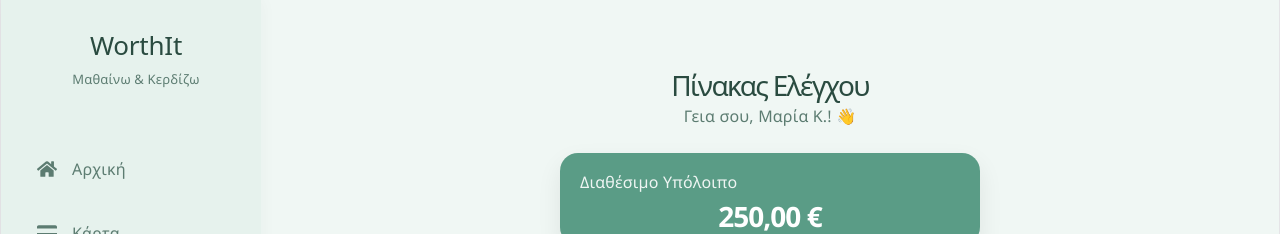
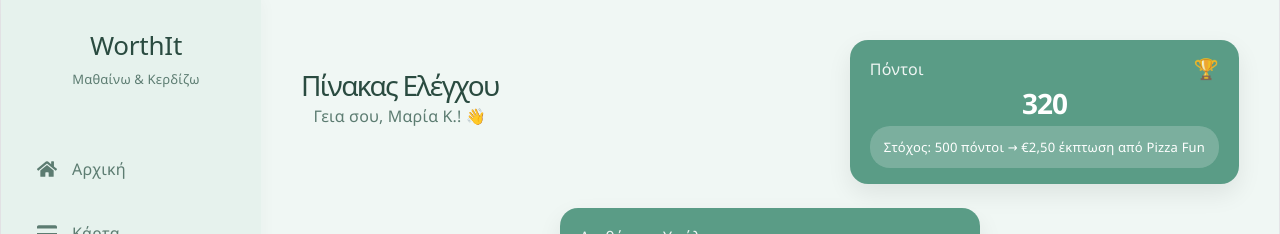
Before and after one commit to Jimlillis/NBG-Smart-App-Children, a React (Vite) app in the folder frontend/: page /dashboard in a window 1280 px wide. Shown: the top 234 px of the page. Built offline with nearby package versions, Linux system fonts and the light colour scheme; no server answers.

Commit message:
[add] total points

```diff
--- a/frontend/src/components/card/card.module.css
+++ b/frontend/src/components/card/card.module.css
@@ -40,6 +40,12 @@
   font-size: 20px;
   opacity: 0.8;
   cursor: pointer;
+}
+
+.emojiIcon {
+  font-size: 20px;
+  opacity: 0.9;
+  line-height: 1;
 }
 
 .balance {
--- /dev/null
+++ b/frontend/src/components/pointsCard/pointsCard.tsx
@@ -0,0 +1,30 @@
+import styles from '../card/card.module.css';
+
+interface PointsCardProps {
+  totalPoints: number;
+}
+
+const PointsCard = ({ totalPoints }: PointsCardProps) => {
+  return (
+    <section className={`${styles.card} ${styles.mainCard} ${styles.compact}`} aria-label="Πόντοι">
+      <div className={styles.header}>
+        <span className={styles.title}>Πόντοι</span>
+        <span className={styles.emojiIcon} aria-hidden="true">
+          🏆
+        </span>
+      </div>
+
+      <div className={styles.balance}>{totalPoints}</div>
+
+      <div style={{ marginTop: '10px' }}>
+        <div className={styles.statsRow}>
+          <div className={styles.statBadge}>
+            <span>Στόχος: 500 πόντοι → €2,50 έκπτωση από Pizza Fun</span>
+          </div>
+        </div>
+      </div>
+    </section>
+  );
+};
+
+export default PointsCard;
--- a/frontend/src/pages/dashboard/dashboard.module.css
+++ b/frontend/src/pages/dashboard/dashboard.module.css
@@ -9,6 +9,22 @@
   flex-grow: 1; /* Πιάνει όλο τον υπόλοιπο χώρο στα δεξιά του μενού */
   padding: 40px;
   overflow-y: auto; /* Αν γεμίσει η σελίδα, να κάνει scroll μόνο το περιεχόμενο */
+}
+
+.header {
+  display: flex;
+  justify-content: space-between;
+  align-items: flex-start;
+  gap: 16px;
+}
+
+.headerText {
+  min-width: 0;
+}
+
+.pointsCardWrap {
+  display: flex;
+  justify-content: flex-end;
 }
 
 .header h1 {
@@ -43,6 +59,15 @@
 }
 
 @media (max-width: 900px) {
+  .header {
+    flex-direction: column;
+  }
+
+  .pointsCardWrap {
+    width: 100%;
+    justify-content: center;
+  }
+
   .topWidgets {
     grid-template-columns: 1fr;
   }
--- a/frontend/src/pages/dashboard/dashboard.tsx
+++ b/frontend/src/pages/dashboard/dashboard.tsx
@@ -1,6 +1,7 @@
 import { useLocation } from 'react-router-dom';
 import Menu from '../../components/menu/menu';
 import Card from '../../components/card/card';
+import PointsCard from '../../components/pointsCard/pointsCard';
 import Goals from '../../components/goals/goals';
 import Transactions from '../../components/transactions/transactions';
 import styles from './dashboard.module.css';
@@ -11,6 +12,7 @@ type DashboardUser = {
   age: number;
   parentName?: string;
   available_balance?: number;
+  total_points?: number;
 };
 
 
@@ -23,9 +25,11 @@ const Dashboard = () => {
     age: 14,
     parentName: 'Γιώργος Π.',
     available_balance: 250,
+    total_points: 320,
   };
 
   const availableBalance = typeof user.available_balance === 'number' ? user.available_balance : 250;
+  const totalPoints = typeof user.total_points === 'number' ? user.total_points : 320;
 
   return (
     <div className={styles.dashboardContainer}>
@@ -33,8 +37,14 @@ const Dashboard = () => {
 
       <main className={styles.mainContent}>
         <header className={styles.header}>
-          <h1>Πίνακας Ελέγχου</h1>
-          <p>Γεια σου, {user.fullname}! 👋</p>
+          <div className={styles.headerText}>
+            <h1>Πίνακας Ελέγχου</h1>
+            <p>Γεια σου, {user.fullname}! 👋</p>
+          </div>
+
+          <div className={styles.pointsCardWrap}>
+            <PointsCard totalPoints={totalPoints} />
+          </div>
         </header>
 
         <div className={styles.balanceCardRow}>
```
